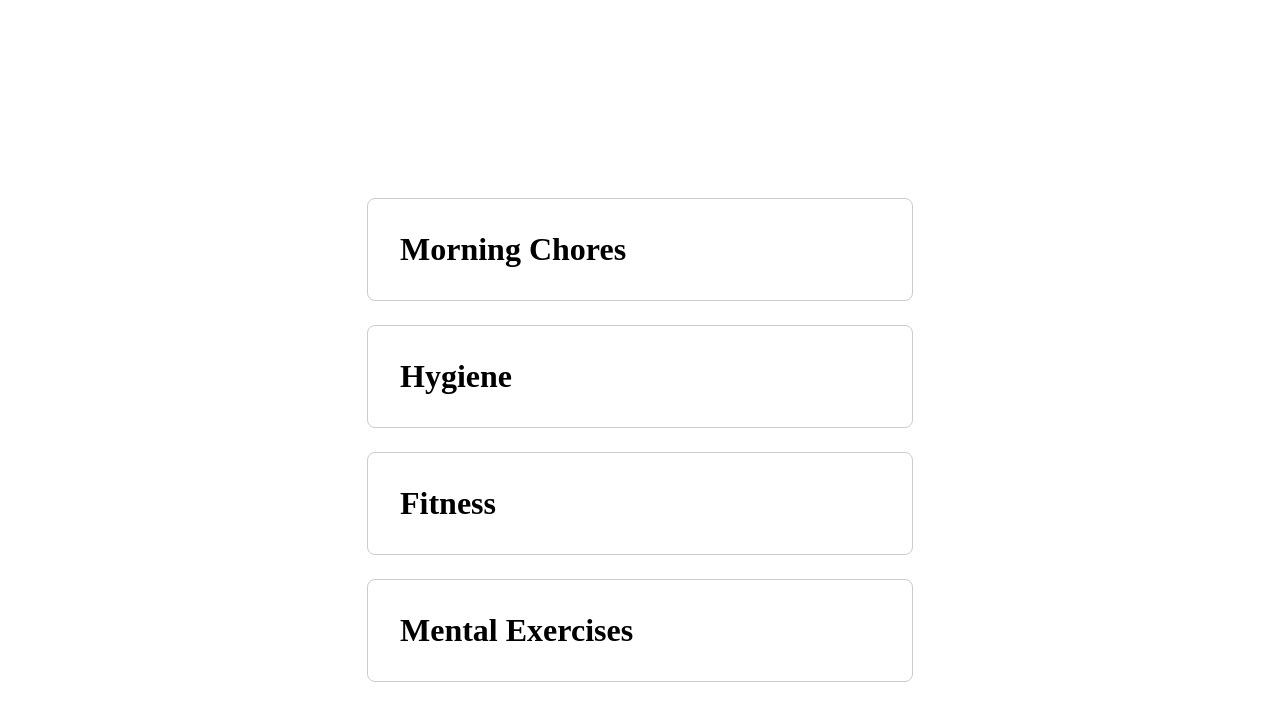
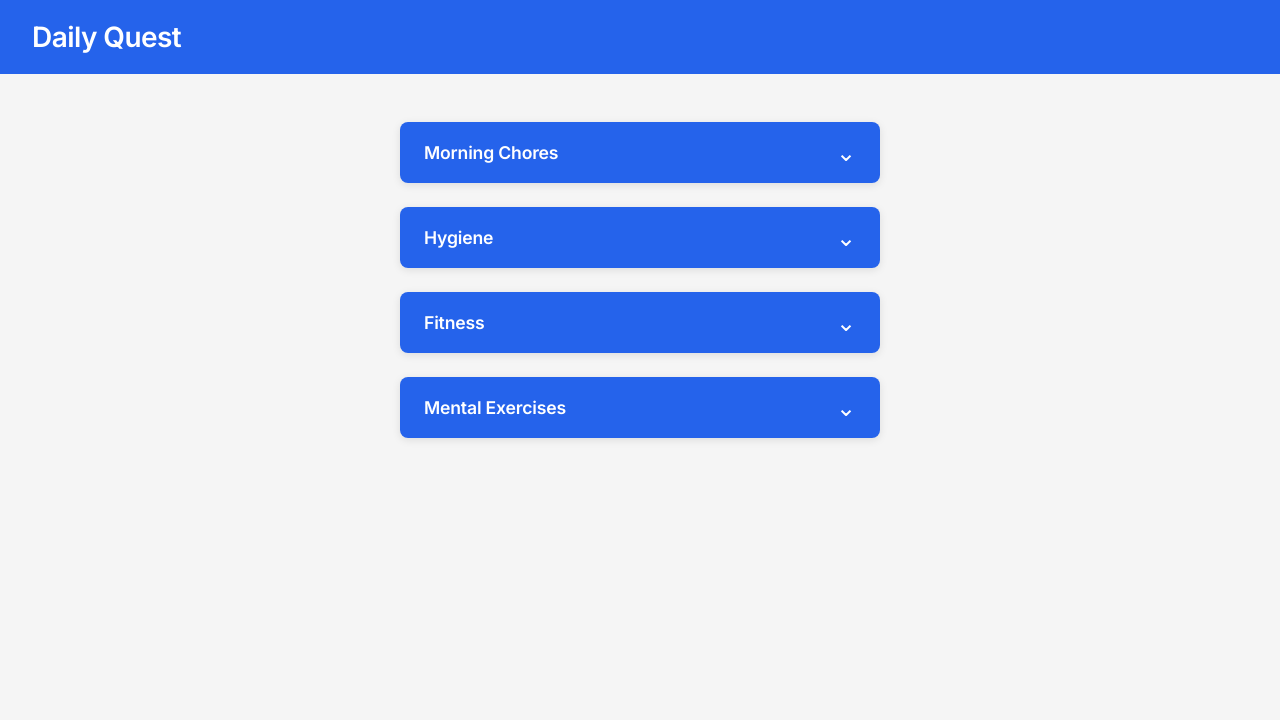
Before and after one commit to ZachCHale/daily-quest, a React (Vite) app: page / in a window 1280 px wide. Shown: the top 720 px of the page. Built offline with nearby package versions, Linux system fonts and the light colour scheme.

Commit message:
Styling
Added simple styling. Restructured folders.

```diff
--- a/index.html
+++ b/index.html
@@ -3,6 +3,11 @@
   <head>
     <meta charset="UTF-8" />
     <link rel="icon" type="image/svg+xml" href="/favicon.svg" />
+    <link
+      href="https://fonts.googleapis.com/css2?family=Inter:wght@300;400;500;600&display=swap"
+      rel="stylesheet"
+    />
+
     <meta name="viewport" content="width=device-width, initial-scale=1.0" />
     <title>daily-quest</title>
   </head>
--- a/src/App.css
+++ b/src/App.css
@@ -1,29 +1,73 @@
+* {
+  box-sizing: border-box;
+  margin: 0;
+  padding: 0;
+}
+
+body {
+  font-family: 'Inter', sans-serif;
+  background-color: #f5f5f5;
+  color: #1a1a1a;
+}
+
 .app {
   min-height: 100vh;
   display: flex;
   flex-direction: column;
-  justify-content: center;
   align-items: center;
+  padding: 3rem 1rem;
   gap: 1.5rem;
-  padding: 2rem 0;
 }
 
 .card {
   width: 100%;
   max-width: 480px;
-  padding: 2rem;
-  border: 1px solid #ccc;
   border-radius: 8px;
+  border: none;
+  box-shadow: 0 2px 8px rgba(0, 0, 0, 0.1);
+  overflow: hidden;
 }
 
-css.card-header {
+.card-body {
+  max-height: 0;
+  overflow: hidden;
+  transition: max-height 0.3s ease;
+}
+
+.card-body.expanded {
+  max-height: 500px;
+}
+
+.card-header {
+  display: flex;
+  justify-content: space-between;
+  align-items: center;
+  background-color: #2563eb;
   cursor: pointer;
-  padding: 0.5rem;
-  border-radius: 4px;
+  padding: 1rem 1.5rem;
+}
+
+.chevron {
+  color: #ffffff;
+  font-size: 1.5rem;
+  transition: transform 0.2s ease;
+  transform: rotate(0deg);
+}
+
+.chevron.expanded {
+  transform: rotate(180deg);
 }
 
 .card-header:hover {
-  background-color: #f0f0f0;
+  background-color: #1d4ed8;
+}
+
+.card-header h1 {
+  color: #ffffff;
+  font-size: 1.1rem;
+  font-weight: 600;
+  letter-spacing: -0.01em;
+  margin: 0;
 }
 
 h1 {
@@ -41,3 +85,48 @@ li {
   cursor: pointer;
   font-size: 1.2rem;
 }
+
+.header {
+  width: 100%;
+  background-color: #2563eb;
+  padding: 1.25rem 2rem;
+  border-radius: 0;
+}
+
+.header h1 {
+  font-size: 1.75rem;
+  font-weight: 600;
+  letter-spacing: -0.02em;
+  color: #ffffff;
+}
+
+.chore-item {
+  display: flex;
+  align-items: center;
+  gap: 0.75rem;
+  padding: 0.75rem 1.5rem;
+  cursor: pointer;
+  font-size: 1.1rem;
+  transition: opacity 0.2s ease;
+}
+
+.chore-item.checked {
+  opacity: 1;
+}
+
+.chore-item.checked .chore-label {
+  opacity: 0.4;
+}
+
+.checkbox {
+  width: 18px;
+  height: 18px;
+  border-radius: 50%;
+  border: 2px solid #2563eb;
+  flex-shrink: 0;
+  transition: background-color 0.2s ease;
+}
+
+.chore-item.checked .checkbox {
+  background-color: #2563eb;
+}
--- a/src/App.jsx
+++ b/src/App.jsx
@@ -1,6 +1,7 @@
 import './App.css';
 import { useState } from 'react';
-import CategoryCard from './components/CategoryCard';
+import CategoryCard from './components/CategoryCard/CategoryCard';
+import Header from './components/Header/Header';
 
 import CATEGORIES from './chores';
 
@@ -26,6 +27,9 @@ function App() {
   };
 
   return (
+    <>
+      <Header />
+
       <div className='app'>
         {CATEGORIES.map((category) => (
           <CategoryCard
@@ -38,6 +42,7 @@ function App() {
           />
         ))}
       </div>
+    </>
   );
 }
 
--- /dev/null
+++ b/src/components/CategoryCard/CategoryCard.css
@@ -0,0 +1,50 @@
+.card {
+  width: 100%;
+  max-width: 480px;
+  border-radius: 8px;
+  border: none;
+  box-shadow: 0 2px 8px rgba(0, 0, 0, 0.1);
+  overflow: hidden;
+}
+
+.card-body {
+  max-height: 0;
+  overflow: hidden;
+  transition: max-height 0.3s ease;
+}
+
+.card-body.expanded {
+  max-height: 500px;
+}
+
+.card-header {
+  display: flex;
+  justify-content: space-between;
+  align-items: center;
+  background-color: #2563eb;
+  cursor: pointer;
+  padding: 1rem 1.5rem;
+}
+
+.card-header:hover {
+  background-color: #1d4ed8;
+}
+
+.card-header h1 {
+  color: #ffffff;
+  font-size: 1.1rem;
+  font-weight: 600;
+  letter-spacing: -0.01em;
+  margin: 0;
+}
+
+.chevron {
+  color: #ffffff;
+  font-size: 1.5rem;
+  transition: transform 0.2s ease;
+  transform: rotate(0deg);
+}
+
+.chevron.expanded {
+  transform: rotate(180deg);
+}
--- a/src/components/CategoryCard.jsx
+++ b/src/components/CategoryCard/CategoryCard.jsx
@@ -1,5 +1,6 @@
-import ChoreItem from './ChoreItem';
-import { pickFromPool, dateSeed } from '../seedRandom';
+import './CategoryCard.css';
+import ChoreItem from '../ChoreItem/ChoreItem';
+import { pickFromPool, dateSeed } from '../../seedRandom';
 
 const seed = dateSeed();
 function getTasksForCategory(category) {
@@ -29,8 +30,9 @@ function CategoryCard({
         onClick={() => onToggleExpanded(category.id)}
       >
         <h1>{category.label}</h1>
+        <span className={`chevron ${expanded ? 'expanded' : ''}`}>&#8964;</span>
       </div>
-      {expanded && (
+      <div className={`card-body ${expanded ? 'expanded' : ''}`}>
         <ul>
           {tasks.map((task) => (
             <ChoreItem
@@ -42,7 +44,7 @@ function CategoryCard({
             />
           ))}
         </ul>
-      )}
+      </div>
     </div>
   );
 }
--- a/src/components/ChoreItem.jsx
+++ /dev/null
@@ -1,9 +0,0 @@
-function ChoreItem({ id, chore, checked, onToggle }) {
-  return (
-    <li onClick={() => onToggle(id)}>
-      {checked ? '✅' : '⬜'} {chore.emoji} {chore.label}
-    </li>
-  );
-}
-
-export default ChoreItem;
--- /dev/null
+++ b/src/components/ChoreItem/ChoreItem.css
@@ -0,0 +1,26 @@
+.chore-item {
+  display: flex;
+  align-items: center;
+  gap: 0.75rem;
+  padding: 0.75rem 1.5rem;
+  cursor: pointer;
+  font-size: 1.1rem;
+  transition: opacity 0.2s ease;
+}
+
+.chore-item.checked .chore-label {
+  opacity: 0.4;
+}
+
+.checkbox {
+  width: 18px;
+  height: 18px;
+  border-radius: 50%;
+  border: 2px solid #2563eb;
+  flex-shrink: 0;
+  transition: background-color 0.2s ease;
+}
+
+.chore-item.checked .checkbox {
+  background-color: #2563eb;
+}
--- /dev/null
+++ b/src/components/ChoreItem/ChoreItem.jsx
@@ -0,0 +1,17 @@
+import './ChoreItem.css';
+
+function ChoreItem({ id, chore, checked, onToggle }) {
+  return (
+    <li
+      className={`chore-item ${checked ? 'checked' : ''}`}
+      onClick={() => onToggle(id)}
+    >
+      <span className='checkbox' />
+      <span className='chore-label'>
+        {chore.emoji} {chore.label}
+      </span>
+    </li>
+  );
+}
+
+export default ChoreItem;
--- /dev/null
+++ b/src/components/Header/Header.css
@@ -0,0 +1,12 @@
+.header {
+  width: 100%;
+  background-color: #2563eb;
+  padding: 1.25rem 2rem;
+}
+
+.header h1 {
+  font-size: 1.75rem;
+  font-weight: 600;
+  letter-spacing: -0.02em;
+  color: #ffffff;
+}
--- /dev/null
+++ b/src/components/Header/Header.jsx
@@ -0,0 +1,10 @@
+import './Header.css';
+function Header() {
+  return (
+    <header className='header'>
+      <h1>Daily Quest</h1>
+    </header>
+  );
+}
+
+export default Header;
```
Lines whose indentation alone changed are shown as unchanged.
